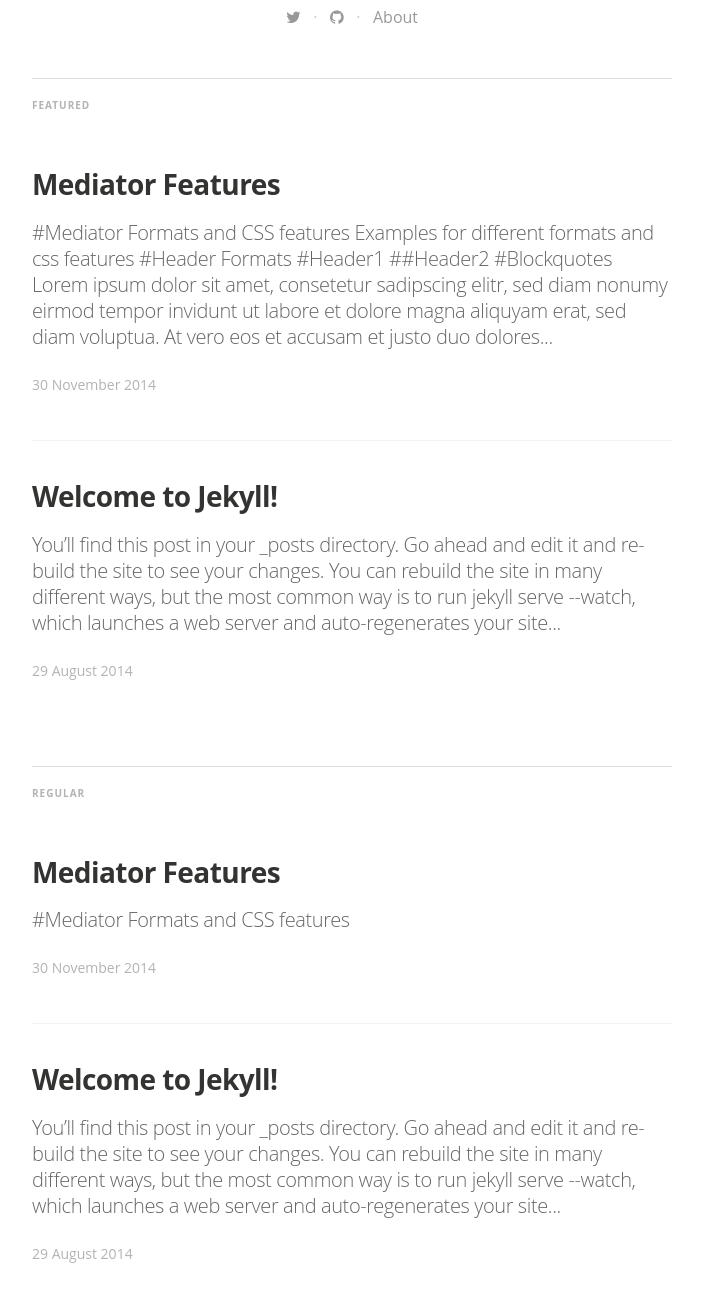
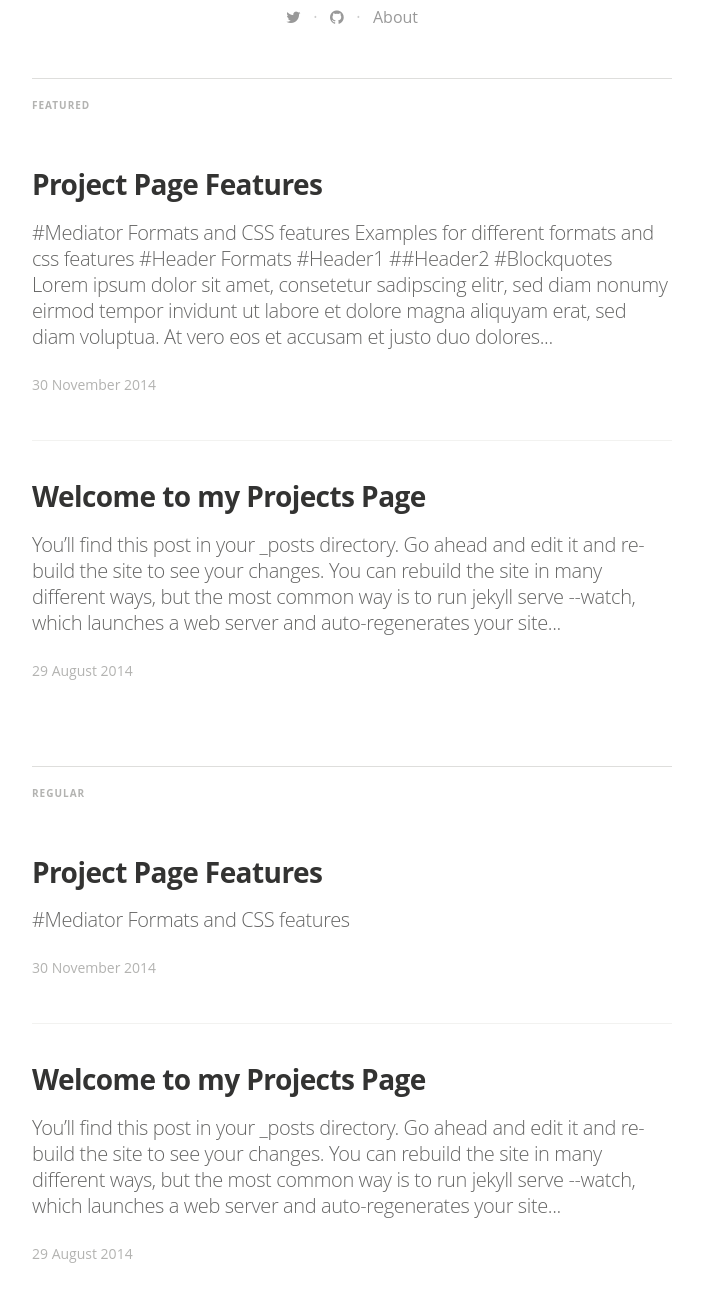
Before and after one commit to gkanellakis/Repogk2, a Jekyll site: the page built from index.html, in a window 1280 px wide and 1400 px high, scrolled down 538 px, cut to the strip 95-1397 px from the top of the window. Shown: the whole strip, without its empty margins (288-991 px from the left). Built offline with Jekyll 4.4.1, drawn with Linux system fonts in a browser that asks for light colours; nearby versions of some CDN libraries; some web fonts are replaced; the list of posts is cut into pages by our own code.

Commit message:
Jekyll Testing

```diff
--- a/_posts/2014-08-29-welcome-to-jekyll.markdown
+++ b/_posts/2014-08-29-welcome-to-jekyll.markdown
@@ -1,6 +1,6 @@
 ---
 layout: post
-title:  "Welcome to Jekyll!"
+title:  "Welcome to my Projects Page"
 date:   2014-08-29 14:34:25
 categories: jekyll update
 tags: featured
--- a/_posts/2014-11-30-mediator_features.markdown
+++ b/_posts/2014-11-30-mediator_features.markdown
@@ -1,6 +1,6 @@
 ---
 layout: post
-title:  "Mediator Features"
+title:  "Project Page Features"
 date:   2014-11-30 14:34:25
 categories: mediator feature
 tags: featured
```
